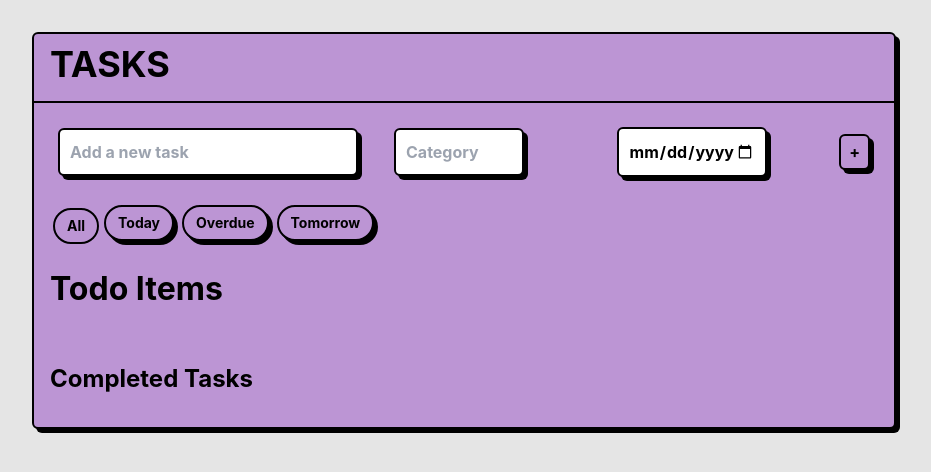
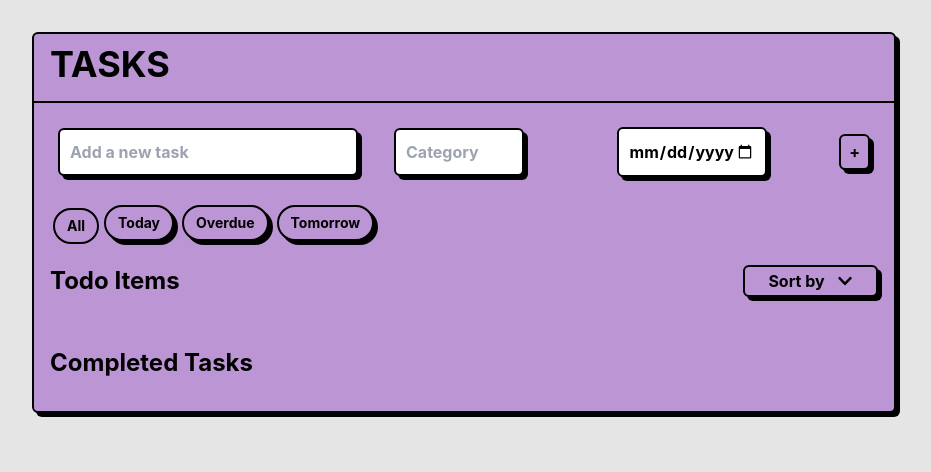
Before and after one commit to ehoffman66/todo, a React (Create React App) app: page / in a window 1280 px wide. Shown: the top 472 px of the page, without its empty margins (176-1107 px from the left). Built offline with nearby package versions, Linux system fonts and the light colour scheme.

Commit message:
Add in select for Sort by

```diff
--- a/src/App.js
+++ b/src/App.js
@@ -3,7 +3,8 @@ import Checkbox from './components/Checkbox';
 import Button from './components/Button';
 import Input from './components/Input';
 import Card from './components/Card';
-import Badge from './components/Badge'; // Import the Badge component
+import Badge from './components/Badge';
+import Select from './components/Select';
 import { FaTrash, FaRegCalendarAlt, FaPencilAlt } from 'react-icons/fa';
 
 function App() {
@@ -19,6 +20,7 @@ function App() {
    const [dueDate, setDueDate] = useState('');
    const [category, setCategory] = useState('');
    const [filter, setFilter] = useState('All');
+   const sortOptions = ['Date', 'Category'];
 
    const [selectedBadge, setSelectedBadge] = useState('All');
 
@@ -160,8 +162,11 @@ function App() {
             </div>
                   <div>
                   <div style={{ marginTop: '20px' }}>
-                  <h2 style={{ fontSize: '2em' }}>Todo Items</h2>
-                     {uncompletedTodos.filter(isTodoVisible).map((todo) => (
+                  <div className="flex justify-between items-center mb-4">
+                     <h2 className="text-2xl">Todo Items</h2>
+                     <Select items={sortOptions} onItemSelected={(item) => console.log(item)} />
+                  </div>
+                  {uncompletedTodos.filter(isTodoVisible).map((todo) => (
                         <div
                            key={todo.id} // Use the unique id as a key
                            className={`flex items-start justify-between ${todo.completed ? 'line-through' : ''}`}
--- /dev/null
+++ b/src/components/Select.js
@@ -0,0 +1,64 @@
+import React, { useState } from 'react'
+import { FaChevronDown } from 'react-icons/fa'
+
+const Select = ({ items, onItemSelected }) => {
+  const [isActiveSelect, setIsActiveSelect] = useState(false)
+  const [selectedItem, setSelectedItem] = useState(null)
+
+  const handleItemClick = (itemName) => {
+    setSelectedItem(itemName)
+    setIsActiveSelect(false)
+    onItemSelected(itemName)
+  }
+
+  return (
+    <div className="relative">
+    <button
+        role="combobox"
+        aria-controls="select-list"
+        aria-expanded={isActiveSelect}
+        onClick={() => {
+            setIsActiveSelect(!isActiveSelect)
+        }}
+        aria-haspopup="listbox"
+        aria-labelledby="select-label"
+        className="flex w-[135px] cursor-pointer items-center rounded-md border-2 border-black bg-[#bc95d4] px-5 py-0.5 font-bold shadow-[4px_4px_0px_0px_rgba(0,0,0,1)] transition-all hover:translate-x-[3px] hover:translate-y-[3px] hover:shadow-none"
+    >
+        <div className="mx-auto flex items-center">
+            {selectedItem === null ? 'Sort by' : selectedItem}
+            <FaChevronDown
+                style={{ transform: `rotate(${isActiveSelect ? '180deg' : '0'})` }}
+                className={'ml-3 h-4 w-4 transition-transform ease-in-out'}
+            />
+        </div>
+    </button>
+      <ul
+        id="select-list"
+        style={{
+          top: isActiveSelect ? '80px' : '50px',
+          opacity: isActiveSelect ? '1' : '0',
+          visibility: isActiveSelect ? 'visible' : 'hidden',
+        }}
+        role="listbox"
+        aria-labelledby="select-label"
+        className="absolute left-0 top-[70px] w-[200px] rounded-md border-2 border-black font-bold shadow-[4px_4px_0px_0px_rgba(0,0,0,1)] transition-all"
+      >
+        {items.map((item, index) => {
+          return (
+            <li
+              key={index}
+              onClick={() => {
+                handleItemClick(item)
+              }}
+              className="block w-full border-b-2 border-black bg-[#bc95d4] px-5 py-3 first:rounded-t-[5px] last:rounded-b-[5px] hover:bg-[#a36ec4]"
+            >
+              {item}
+            </li>
+          )
+        })}
+      </ul>
+    </div>
+  )
+}
+
+export default Select
```
